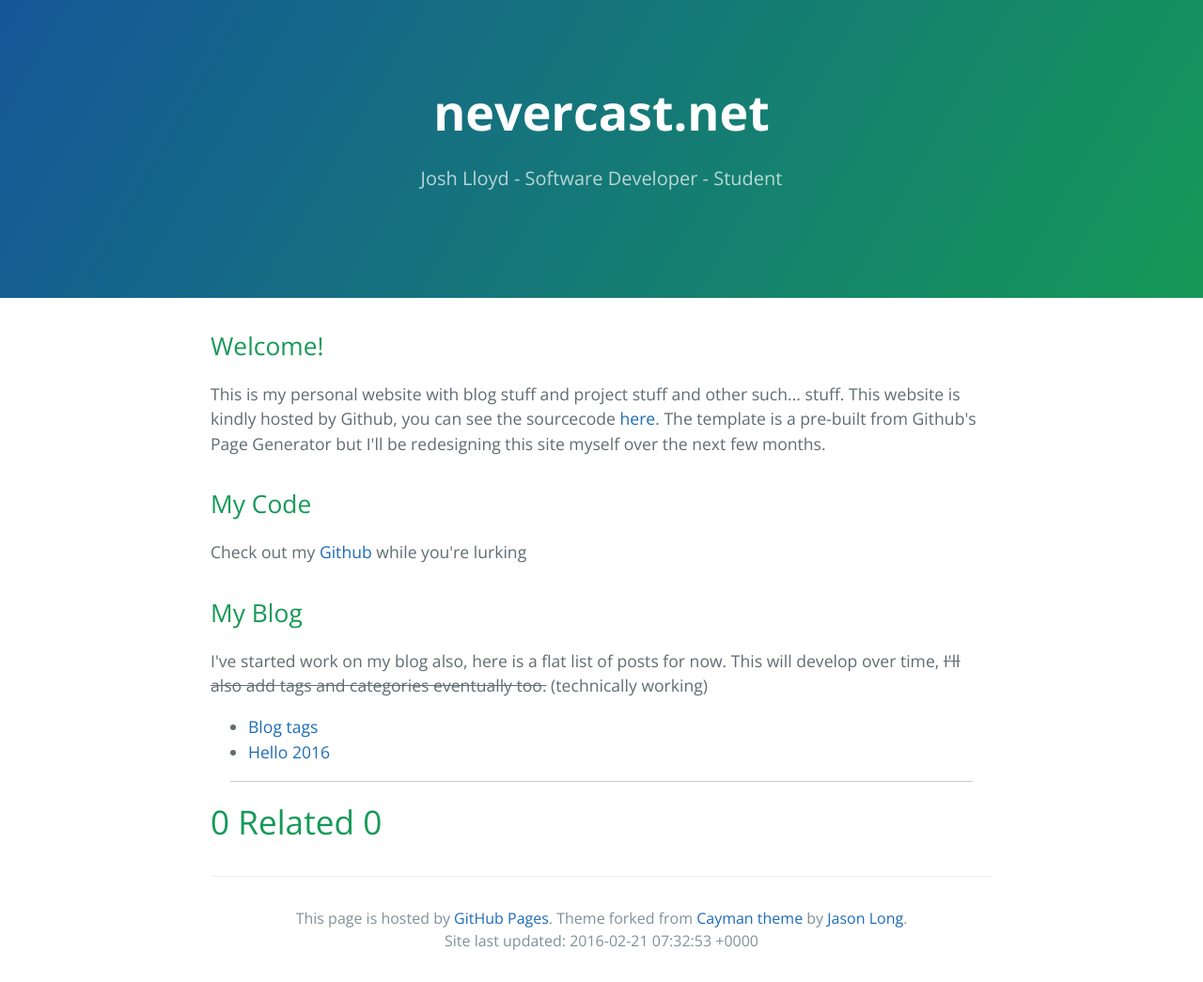
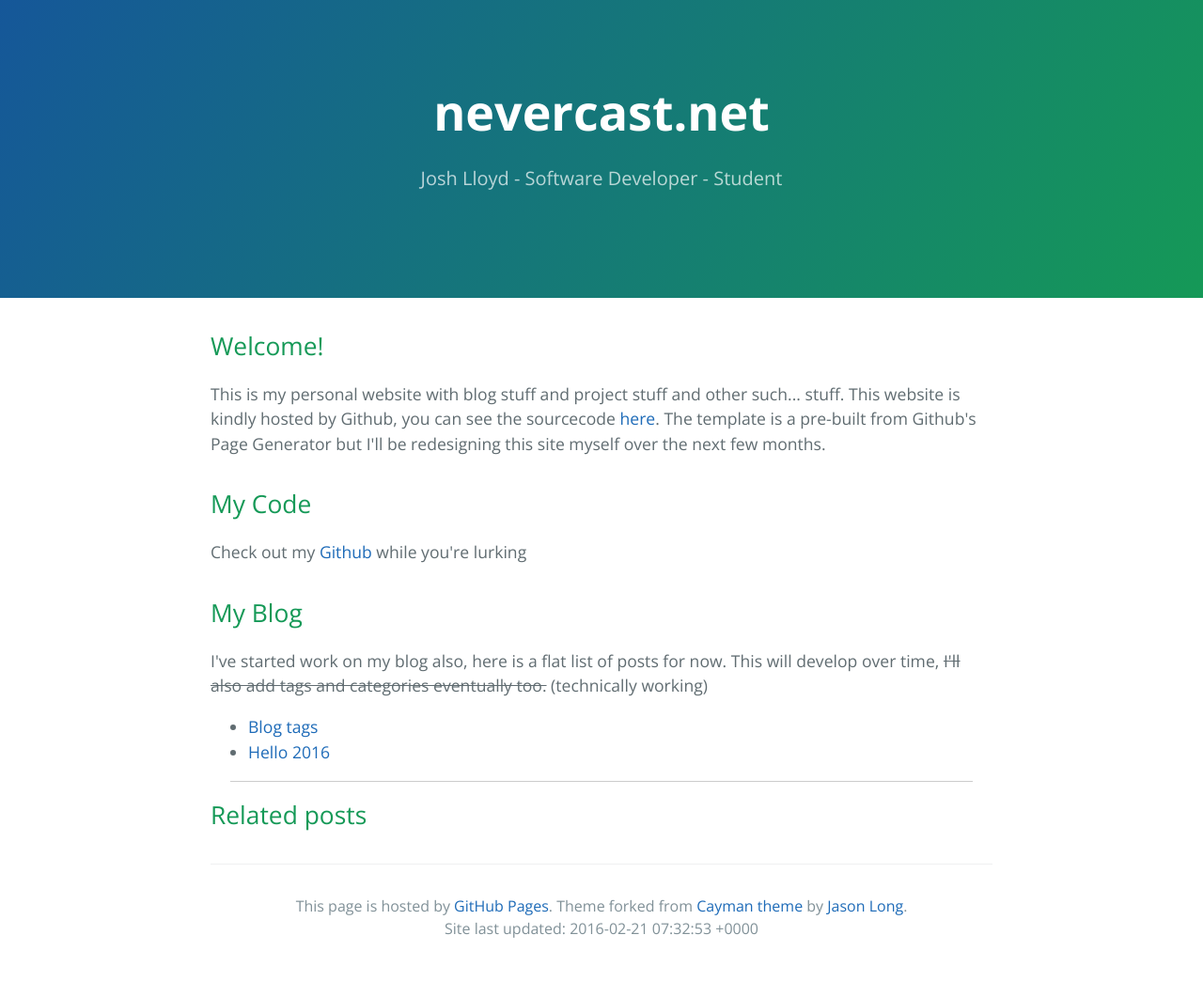
Before and after one commit to nevercast/nevercast.github.io, a Jekyll site: the page built from index.html, in a window 1280 px wide. Shown: the whole page at 94% size. Built offline with Jekyll 4.4.1, drawn with Linux system fonts in a browser that asks for light colours.

Commit message:
Remove dynamic related title due to seemingly broken pluralize filter

```diff
--- a/_includes/related.html
+++ b/_includes/related.html
@@ -7,9 +7,9 @@
   {% endif %}
   <hr></hr>
   <section id="related_posts">
-  <h1>{{ related_post_count }} Related {{ related_post_count | pluralize: "post" }}</h1>
+  <h2>Related posts</h2>
     {% for post in site.related_posts limit: site.max_related_posts %}
-      <h3><a href="{{ post.url }}">{{ post.title }}</a></h3>
+      <h4><a href="{{ post.url }}">{{ post.title }}</a></h4>
     {% endfor %}
   </section>
 {% endif %}
```
